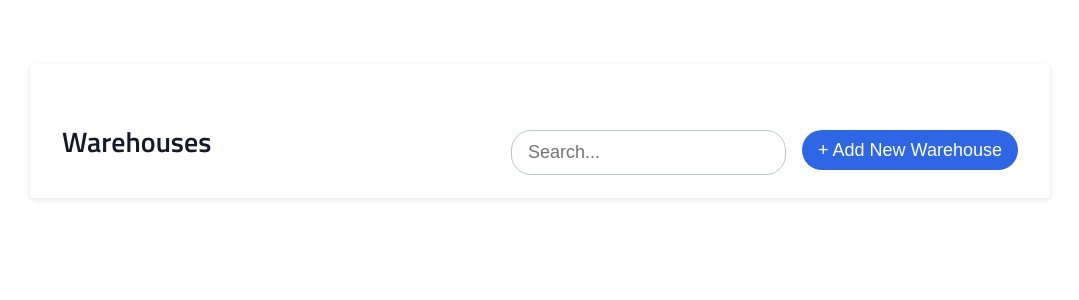
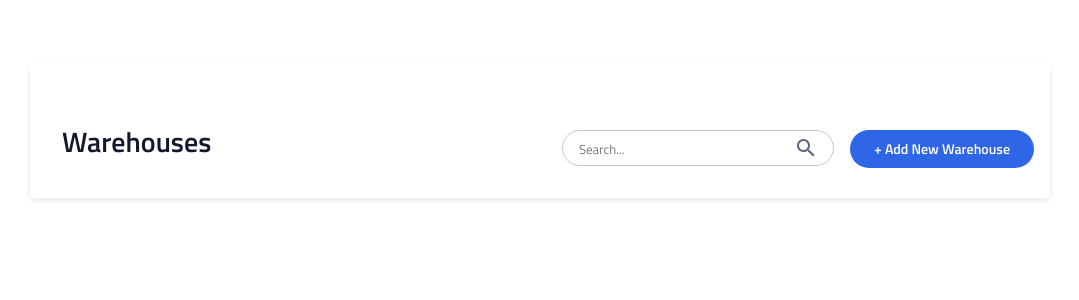
Before and after one commit to mainanchung/instock-client, a React (Create React App) app: page /warehouses in a window 1280 px wide. Shown: the top 300 px of the page, without its empty margins (100-1179 px from the left). Built offline with nearby package versions, Linux system fonts and the light colour scheme; no server answers.

Commit message:
animation added  and some styling improvments for inventory&warehouse list pages

```diff
--- a/src/Pages/InventoriesPage/InventoriesPage.js
+++ b/src/Pages/InventoriesPage/InventoriesPage.js
@@ -27,7 +27,7 @@ const InventoriesPage = () => {
                     <h1 className='inventory__title'>Inventory</h1>
                         <div className='inventory__function'>
                             <input className='inventory__function--search' type="search" id="search" name="search" placeholder='Search...'/>
-                            <NavLink to ='/inventory-form'>
+                            <NavLink  className='inventory__function--link' to ='/inventory-form'>
                                 <button  className='inventory__function--btn'>+ Add New Item</button>
                             </NavLink>
                         </div>
--- a/src/Pages/InventoriesPage/InventoriesPage.scss
+++ b/src/Pages/InventoriesPage/InventoriesPage.scss
@@ -60,12 +60,18 @@
             align-items: center
             }
 
+        &--link{
+            text-decoration: none;
+        }
+
         &--btn{
             @include mobile-primaryBtn;
             justify-content: center;
+            width: 100%;
             border: none;
             font-size: 0.813rem;
             margin-top: 1rem;
+            text-decoration: none;
 
             @include tablet{
                 @include table_desck-primaryBtn;
--- a/src/Pages/WarehousesPage/WarehousesPage.scss
+++ b/src/Pages/WarehousesPage/WarehousesPage.scss
@@ -74,23 +74,43 @@
         }
 
         &--search{
+            height: 2.25rem;
+            background:$White;
+            border: 1px solid $Cloud;
+            border-radius: 20px;
+            background-image: url('../../Assets/Icons/search-24px.svg');
+            background-repeat: no-repeat;
+            background-position: 95%;
+            padding: 1rem 1rem 1rem 1rem;
 
+            @include tablet{
+            background-position: 94%;
+            padding: 1rem 1rem 1rem 1rem;
+            width: 11.6rem;
+            }
             @include desktop{
-                width: 17.1875rem;
+                width: 17rem;
+            }
+            &::placeholder{
+                font-family: 'Titillium Web';
+                font-weight: 400;
+                font-size: 0.813rem;
             }
         }
 
         &--btn{
+            @include mobile-primaryBtn;
             background: #2E66E5;
+            width: 100%;
             border: none;
             color: #FFFFFF;
             margin-top: 1rem;
 
             @include tablet{
+                @include table_desck-primaryBtn;
                 margin-top:0rem;
                 margin-left: 1rem;
             }
-
         }
     }
 
@@ -155,6 +175,11 @@
         color: #2E66E5;
         margin-top: 0.4rem;
         margin-bottom: 1.5rem;
+        img{transition: transform 0.2s;}
+
+        &:hover{
+            img{transform: translateX(4px);}
+        }
 
         @include tablet{
             margin:0;
```
